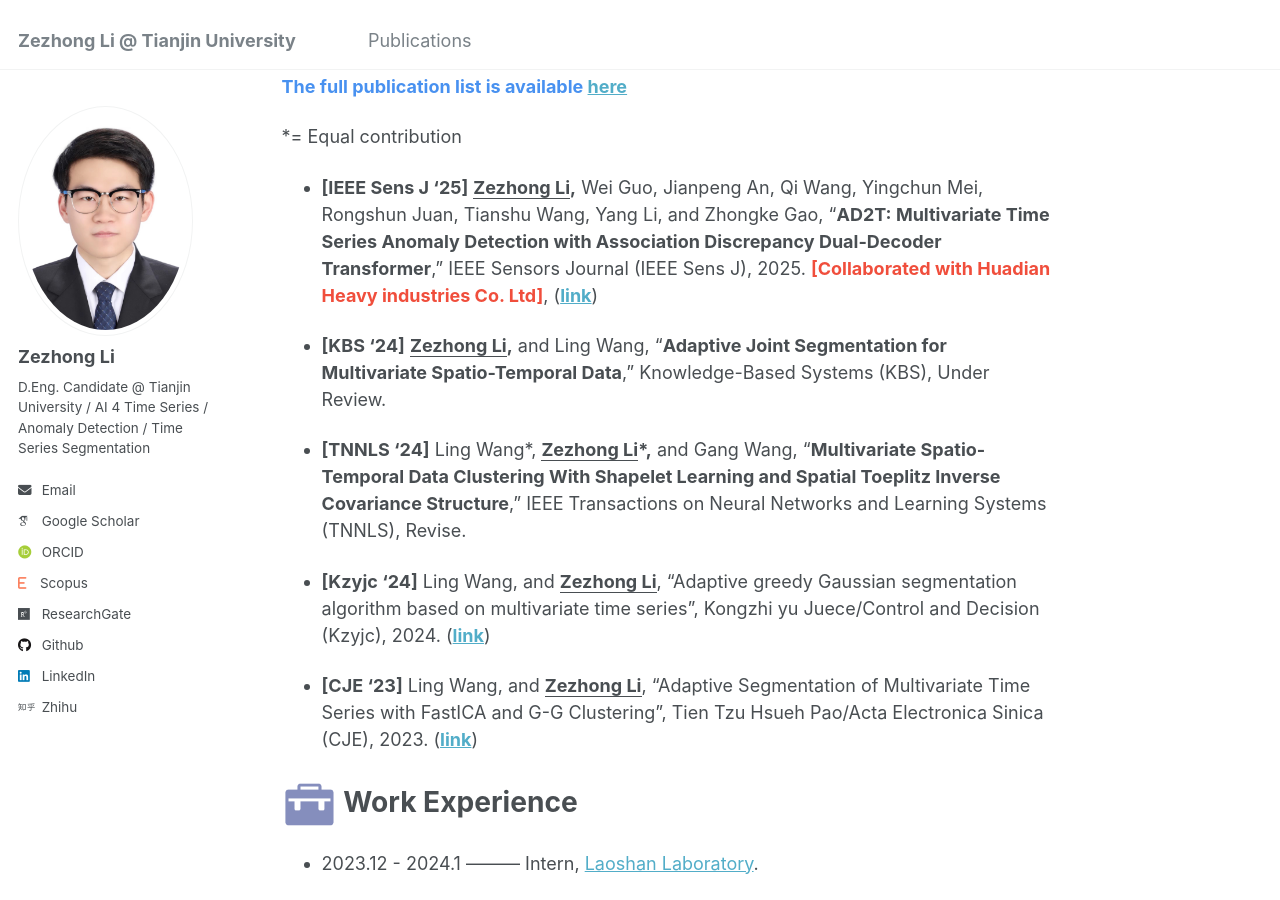
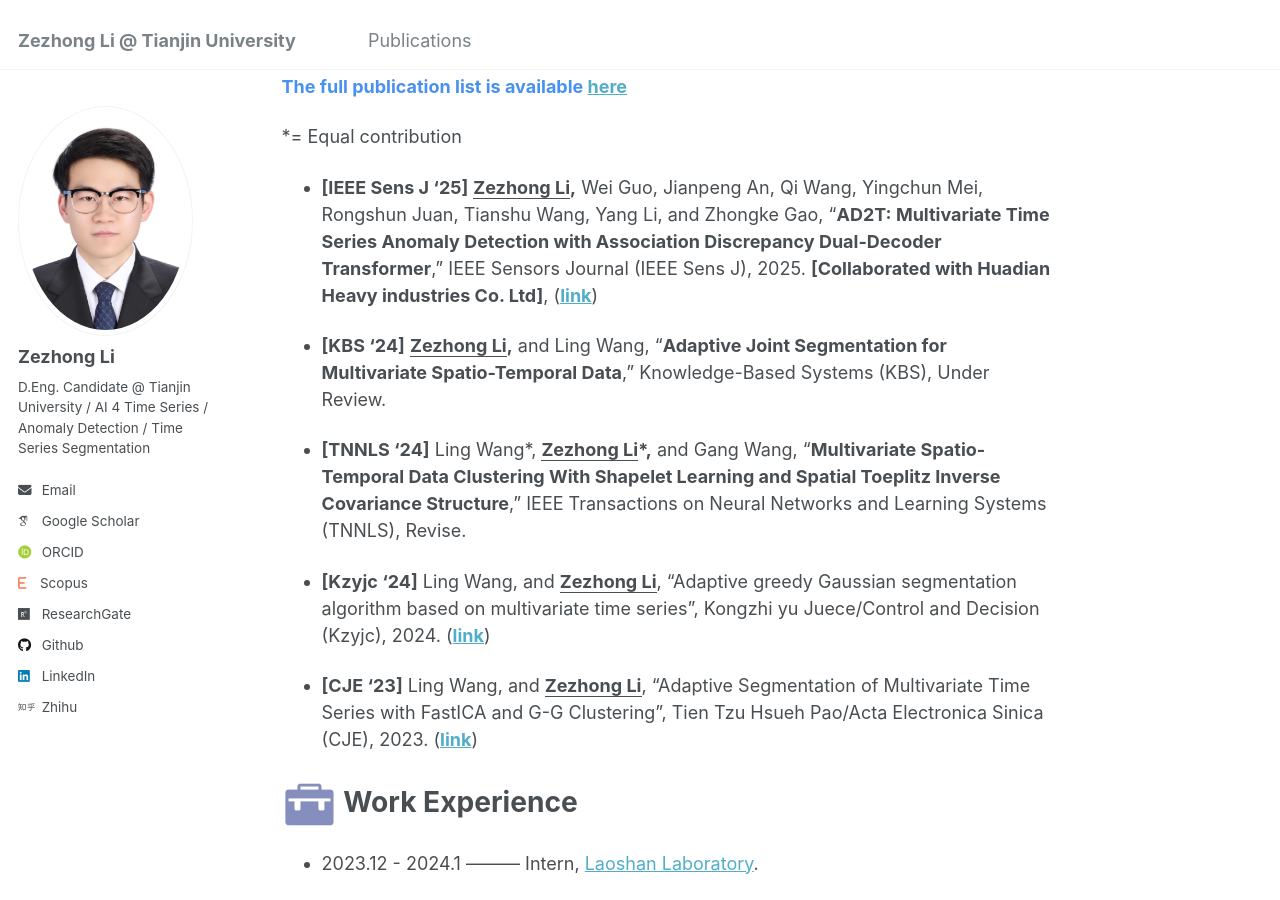
Before and after one commit to lzz19980125/lzz19980125.github.io, a Jekyll site: the page built from _pages/about.md, in a window 1280 px wide and 900 px high, scrolled down 852 px. Built offline with Jekyll 4.4.1, drawn with Linux system fonts in a browser that asks for light colours; some web fonts are replaced.

Commit message:
Update about.md

```diff
--- a/_pages/about.md
+++ b/_pages/about.md
@@ -34,7 +34,7 @@
 
 *= Equal contribution
 
-- **[IEEE Sens J '25]** **<u>Zezhong Li</u>,** Wei Guo, Jianpeng An, Qi Wang, Yingchun Mei, Rongshun Juan, Tianshu Wang, Yang Li, and Zhongke Gao, “**AD2T: Multivariate Time Series Anomaly Detection with Association Discrepancy Dual-Decoder Transformer**,” IEEE Sensors Journal (IEEE Sens J), 2025. <span style="color:rgb(240, 78, 60)">**[Collaborated with Huadian Heavy industries Co. Ltd]**</span>, ([**link**](https://ieeexplore.ieee.org/document/10906418))
+- **[IEEE Sens J '25]** **<u>Zezhong Li</u>,** Wei Guo, Jianpeng An, Qi Wang, Yingchun Mei, Rongshun Juan, Tianshu Wang, Yang Li, and Zhongke Gao, “**AD2T: Multivariate Time Series Anomaly Detection with Association Discrepancy Dual-Decoder Transformer**,” IEEE Sensors Journal (IEEE Sens J), 2025. <span style="color:rgb(72,78,83)">**[Collaborated with Huadian Heavy industries Co. Ltd]**</span>, ([**link**](https://ieeexplore.ieee.org/document/10906418))
 
 - **[KBS '24]** **<u>Zezhong Li</u>,** and Ling Wang, “**Adaptive Joint Segmentation for Multivariate Spatio-Temporal Data**,” Knowledge-Based Systems (KBS), Under Review.
 
```
